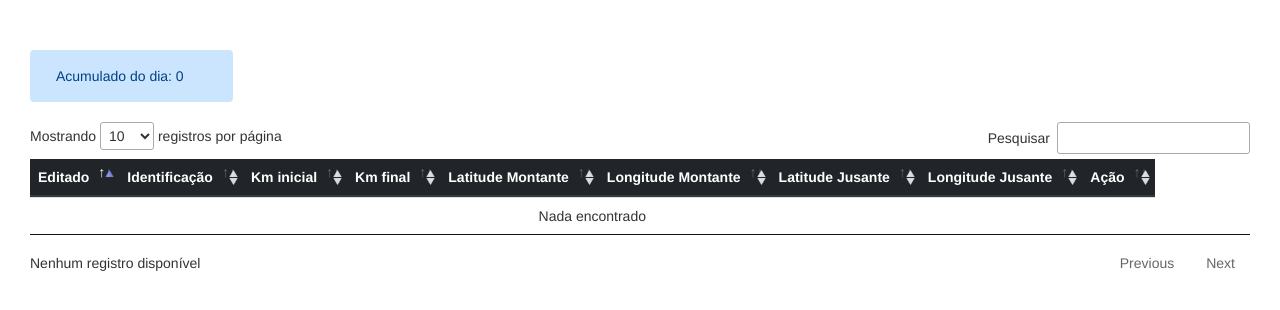
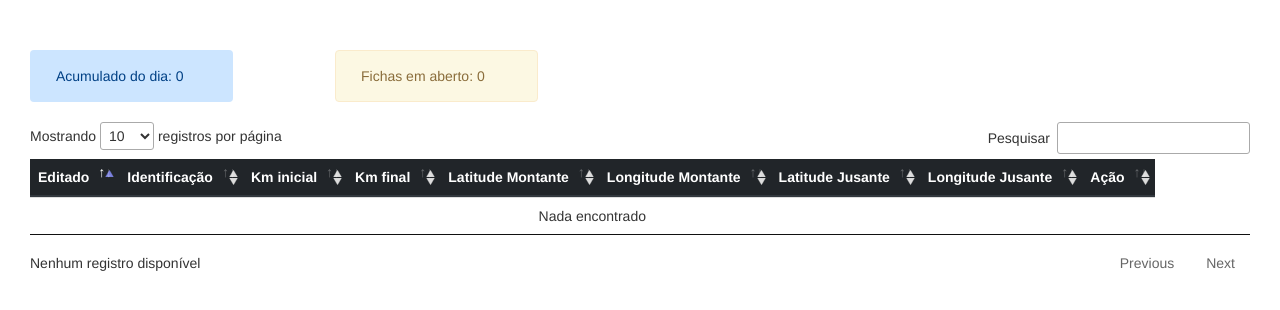
Before and after one commit to Janu23/webappotd, a PHP site: page /index_dp.php in a window 1280 px wide. Shown: the part 138-448 px from the top of the page. Run offline with PHP 8.4, Linux system fonts and the light colour scheme; the visitor is signed in with stand-in values (Sample User, id 1); tables that the repository leaves empty or names only in its code hold one stand-in row (values such as "Sample post").

Commit message:
adequar dispositivo com uma entrada e corrigir consulta index ds/dp

```diff
--- a/index_dp.php
+++ b/index_dp.php
@@ -16,9 +16,13 @@
 
     //consulta para métricas de desempenho do operador - num dispositivos por dia
     $data = date("d/m/Y");
-    $consulta = "SELECT codAuto, data FROM drenagem_profunda WHERE edit = 1 AND data = '$data'";
+    $consulta = "SELECT codAuto, data FROM drenagem_profunda WHERE edit = 1 AND editM =1 AND editJ = 1 AND data = '$data'";
     $retorno = mysqli_query($link, $consulta);
-    $linhas = mysqli_num_rows($retorno);//dispositivos inspecionados
+    $linhas = mysqli_num_rows($retorno);//fichas completas
+
+    $consulta2 = "SELECT codAuto, data FROM drenagem_profunda WHERE edit = 1 AND data = '$data' AND (editM =0 OR editJ = 0)";
+    $retorno2 = mysqli_query($link, $consulta2);
+    $linhas2 = mysqli_num_rows($retorno2);//fichas incompletas
 ?>
 <!DOCTYPE html>
 <html>
@@ -47,7 +51,12 @@
         <div id="container-tabela">
         <div class="alert alert-primary col-sm-2" id="msg-desempenho" role="alert">
          <?php echo "Acumulado do dia: ".$linhas; ?>
-    </div>
+        </div>
+        <div class="col-sm-1"></div>
+
+        <div class="alert alert-warning col-sm-2" id="msg-desempenho" role="alert">
+         <?php echo "Fichas em aberto: ".$linhas2; ?>
+        </div>
             <table class="table table-responsive hover" id="tabela_ds">
                 <thead class="thead-dark">
                     <tr>
@@ -65,12 +74,12 @@
                 <tbody>
                     <?php
                         if ($_SESSION['inicioTrecho']=="" && $_SESSION['finalTrecho']==""){
-                            $sql = "SELECT * FROM drenagem_profunda";
+                            $sql = "SELECT identificacao, kmInicial, kmFinal, latitudeM, longitudeM, latitudeJ, longitudeJ, edit, editM, editJ FROM drenagem_profunda";
                         }else if($_SESSION['inicioTrecho']=="" || $_SESSION['finalTrecho']==""){
-                            $sql = "SELECT * FROM drenagem_profunda WHERE kmInicial LIKE '".$_SESSION['inicioTrecho']."%' OR kmFinal LIKE '".$_SESSION['finalTrecho']."%'";
+                            $sql = "SELECT identificacao, kmInicial, kmFinal, latitudeM, longitudeM, latitudeJ, longitudeJ, edit, editM, editJ FROM drenagem_profunda WHERE kmInicial LIKE '".$_SESSION['inicioTrecho']."%' OR kmFinal LIKE '".$_SESSION['finalTrecho']."%'";
 
                         }else {
-                            $sql = "SELECT * FROM drenagem_profunda WHERE CAST(kmInicial AS decimal(10,2)) >=".$_SESSION['inicioTrecho']." AND CAST(kmFinal AS decimal(10,2)) <=".$_SESSION['finalTrecho'];
+                            $sql = "SELECT identificacao, kmInicial, kmFinal, latitudeM, longitudeM, latitudeJ, longitudeJ, edit, editM, editJ FROM drenagem_profunda WHERE CAST(kmInicial AS decimal(10,2)) >=".$_SESSION['inicioTrecho']." AND CAST(kmFinal AS decimal(10,2)) <=".$_SESSION['finalTrecho'];
                         }
                         $resultado = mysqli_query($link, $sql);
 
--- a/index_ds.php
+++ b/index_ds.php
@@ -65,12 +65,12 @@
                 <tbody>
                     <?php
                         if ($_SESSION['inicioTrecho']=="" && $_SESSION['finalTrecho']==""){
-                            $sql = "SELECT * FROM drenagem_superficial";
+                            $sql = "SELECT edit, identificacao2020_2, km, kmFinal, latitude1, longitude1, latitude2, longitude2 FROM drenagem_superficial";
                         }else if($_SESSION['inicioTrecho']=="" || $_SESSION['finalTrecho']==""){
-                            $sql = "SELECT * FROM drenagem_superficial WHERE km LIKE '".$_SESSION['inicioTrecho']."%' OR km LIKE '".$_SESSION['finalTrecho']."%'";
+                            $sql = "SELECT edit, identificacao2020_2, km, kmFinal, latitude1, longitude1, latitude2, longitude2 FROM drenagem_superficial WHERE km LIKE '".$_SESSION['inicioTrecho']."%' OR km LIKE '".$_SESSION['finalTrecho']."%'";
 
                         }else {
-                            $sql = "SELECT * FROM drenagem_superficial WHERE CAST(km AS decimal(10,2)) >=".$_SESSION['inicioTrecho']." AND CAST(km AS decimal(10,2)) <=".$_SESSION['finalTrecho'];
+                            $sql = "SELECT edit, identificacao2020_2, km, kmFinal, latitude1, longitude1, latitude2, longitude2 FROM drenagem_superficial WHERE CAST(km AS decimal(10,2)) >=".$_SESSION['inicioTrecho']." AND CAST(km AS decimal(10,2)) <=".$_SESSION['finalTrecho'];
                         }
                         $resultado = mysqli_query($link, $sql);
 
```
Also changed, not shown: editar_dp.php (+9 -0 lines), fotos_ficha/drenagem_profunda/07-12-2020/BU 101 ES 250+850 S 1_foto1J.jpeg (deleted), fotos_ficha/drenagem_profunda/07-12-2020/BU 101 ES 250+850 S 1_foto1M.jpeg (deleted), fotos_ficha/drenagem_profunda/07-12-2020/BU 101 ES 250+850 S 1_foto2J.jpeg (deleted), fotos_ficha/drenagem_profunda/07-12-2020/BU 101 ES 250+850 S 1_foto2M.jpeg (deleted), 1 other file.
